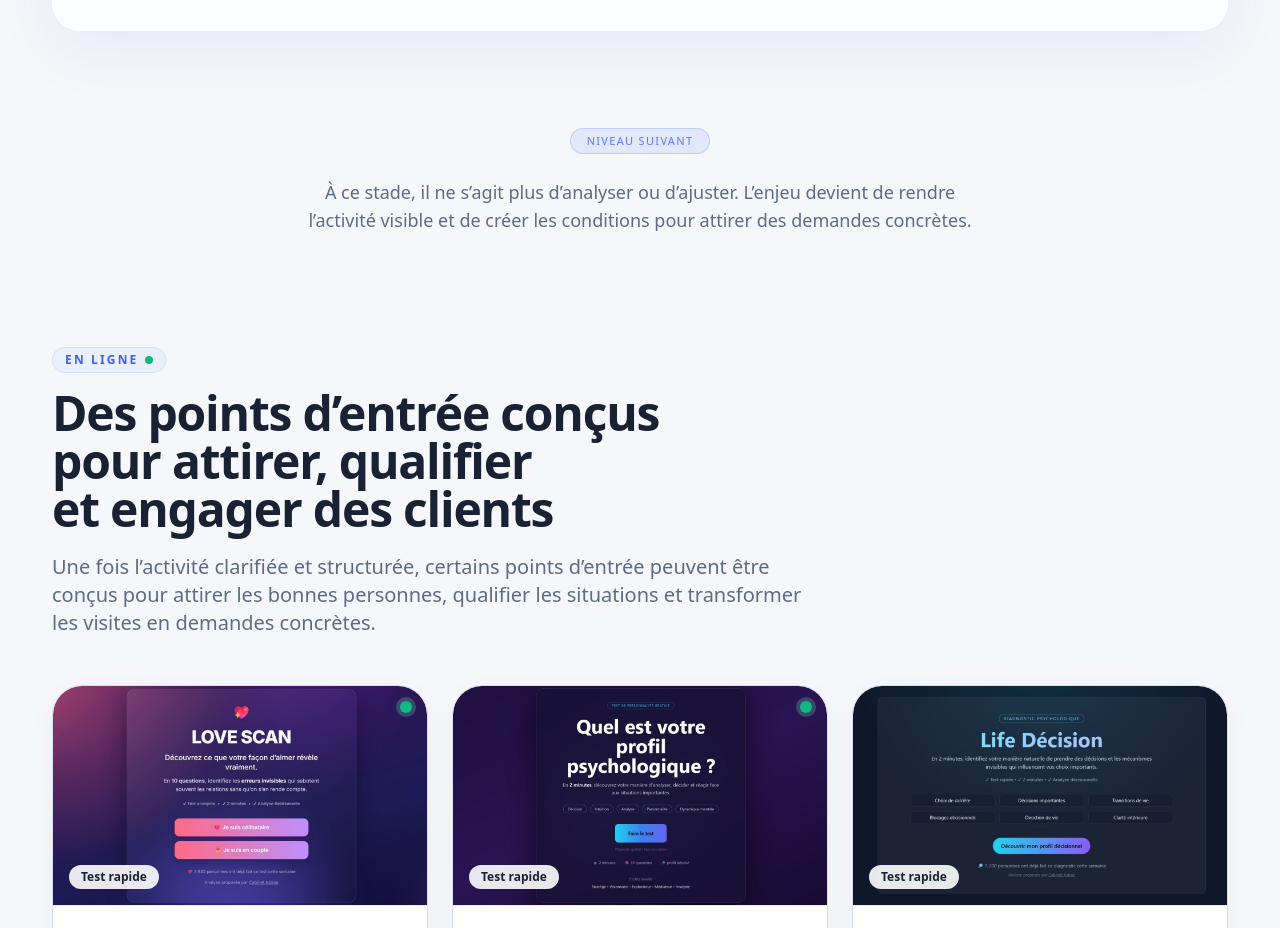
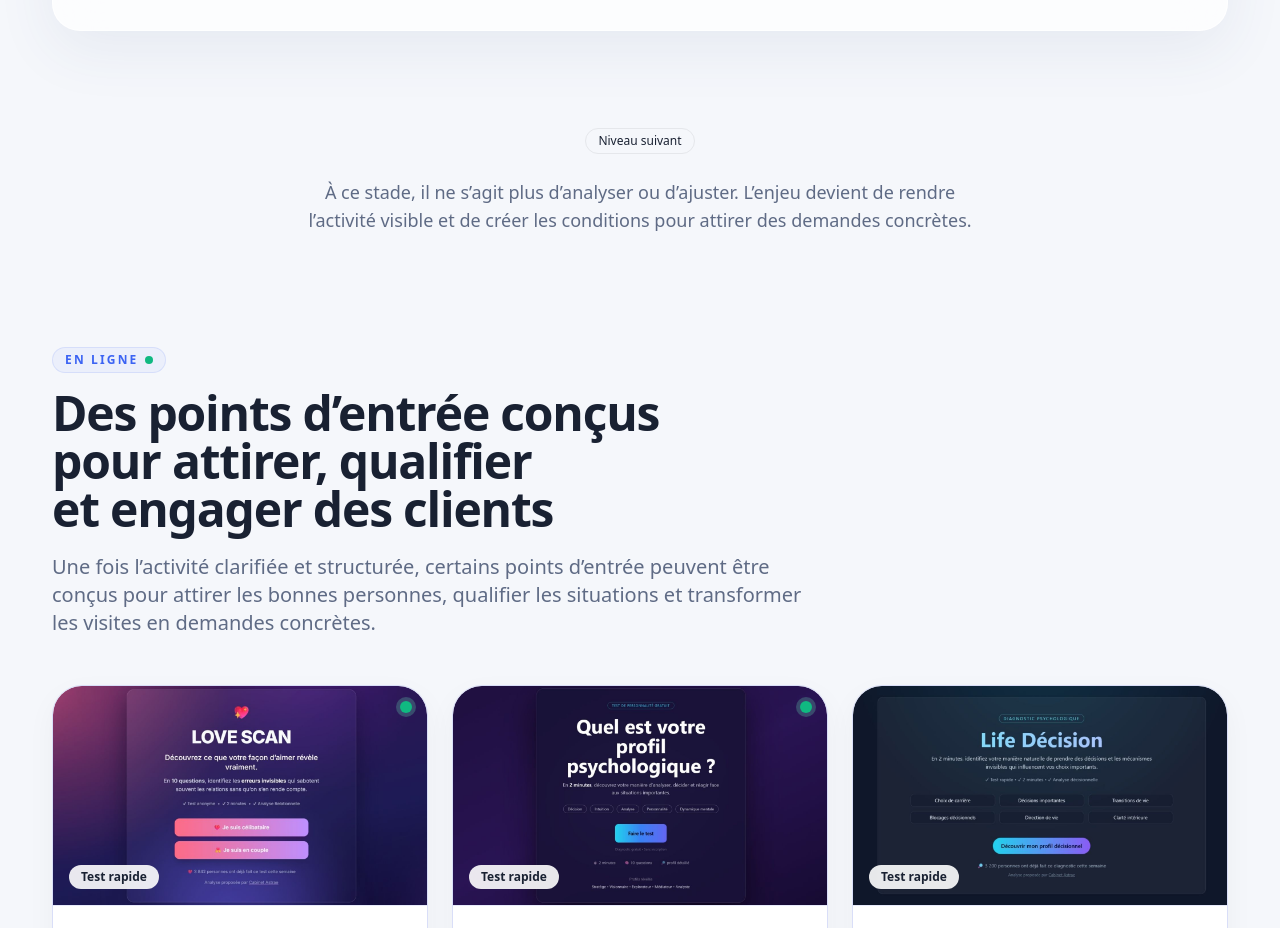
Before and after one commit to arnaudcrestey/portail-site-vitrine, a Next.js app: page /concepts in a window 1280 px wide. Shown: the part 3042-3970 px from the top of the page. Built offline with nearby package versions, Linux system fonts and the light colour scheme.

Commit message:
Update page.tsx

```diff
--- a/app/concepts/page.tsx
+++ b/app/concepts/page.tsx
@@ -140,7 +140,7 @@ export default function ConceptsPage() {
   <div className="container-layout">
     <div className="mx-auto max-w-2xl text-center">
 
-      <span className="inline-flex items-center justify-center rounded-full border border-primary/20 bg-primary/10 px-4 py-1 text-[11px] font-medium tracking-[0.12em] text-primary/80 uppercase">
+      <span className="inline-flex items-center justify-center rounded-full border border-border bg-muted px-3 py-1 text-xs font-medium text-muted-foreground">
   Niveau suivant
 </span>
 
```
